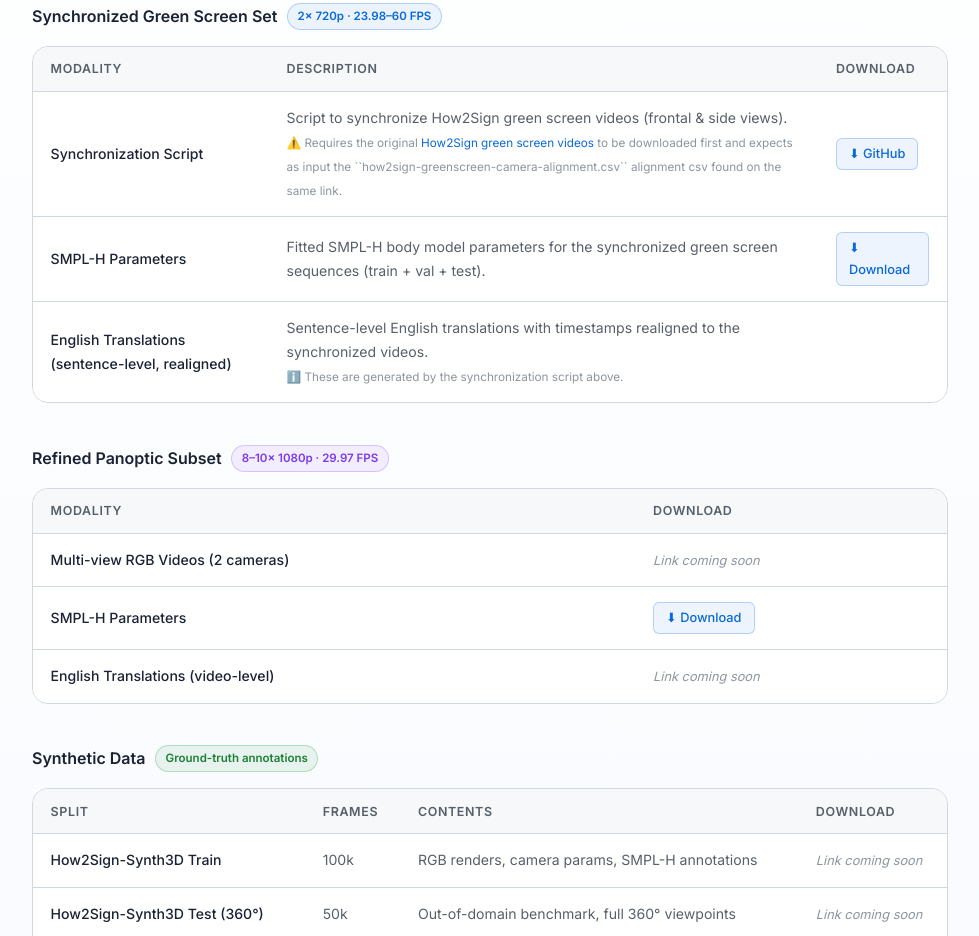
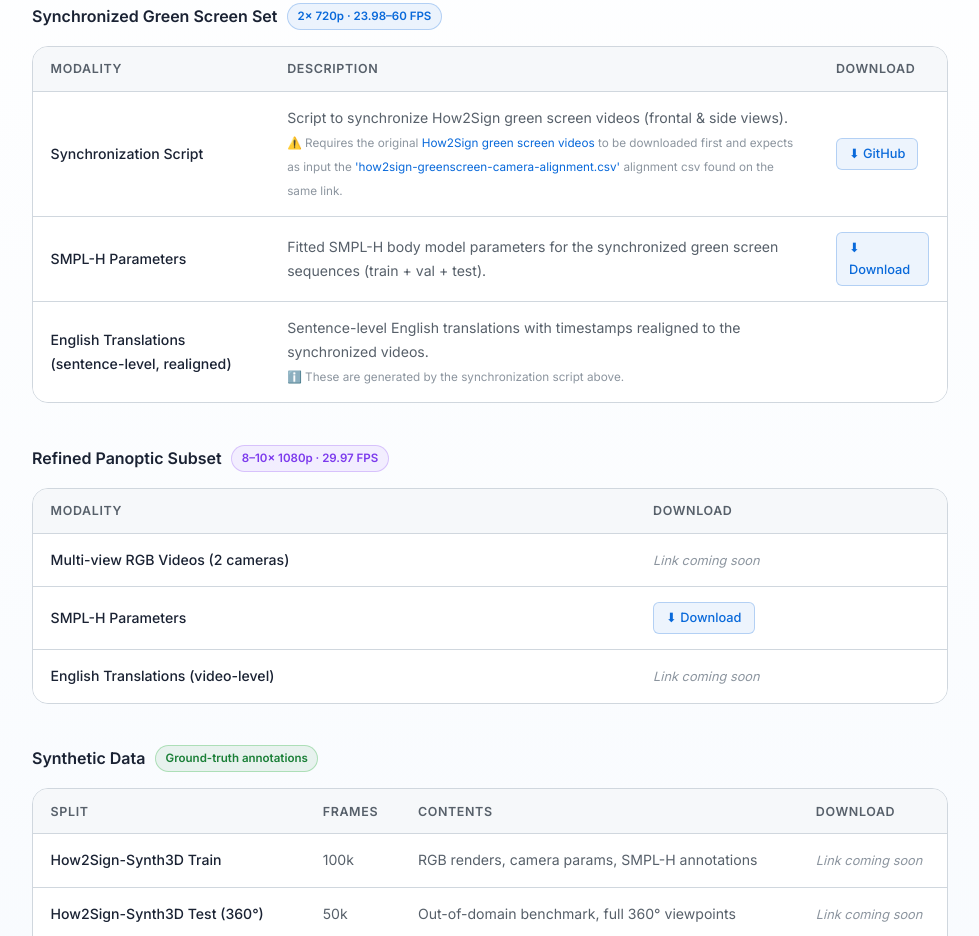
Before and after one commit to how2sign-synth3d/how2sign-synth3d.github.io, a plain HTML site: page index.html in a window 1280 px wide. Shown: the part 2721-3657 px from the top of the page, without its empty margins (150-1129 px from the left). Drawn offline with Linux system fonts and the light colour scheme.

Commit message:
Update alignment script link

```diff
--- a/index.html
+++ b/index.html
@@ -829,7 +829,8 @@
             <td>Synchronization Script</td>
             <td>
               Script to synchronize How2Sign green screen videos (frontal &amp; side views).
-              <br/><small style="color:var(--text-dim);">⚠️ Requires the original <a href="https://how2sign.github.io" target="_blank">How2Sign green screen videos</a> to be downloaded first and expects as input the ``how2sign-greenscreen-camera-alignment.csv`` alignment csv found on the same link.</small>
+              <br/><small style="color:var(--text-dim);">⚠️ Requires the original <a href="https://how2sign.github.io" target="_blank">How2Sign green screen videos</a> to be downloaded first and expects as input the
+                <a href="https://github.com/how2sign-synth3d/scripts/blob/main/how2sign-greenscreen-camera-alignment.csv" target="_blank">'how2sign-greenscreen-camera-alignment.csv'</a> alignment csv found on the same link.</small>
             </td>
             <td><a href="https://github.com/how2sign-synth3d/scripts/blob/main/align_how2sign_greenscreen.py" target="_blank" class="dl-link active">⬇ GitHub</a></td>
           </tr>
```
